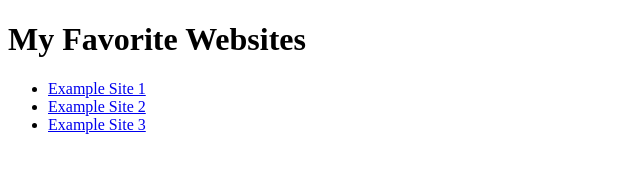
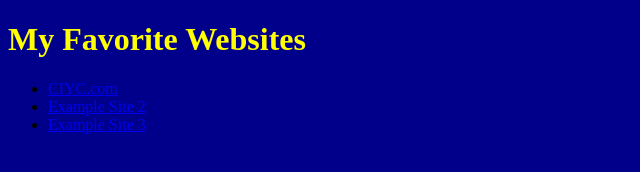
Before and after one commit to rtyhurst/github.io, a plain HTML site: page index.html in a window 1280 px wide. Shown: the whole page, without its empty margins (0-640 px from the left). Drawn offline with Linux system fonts and the light colour scheme.

Commit message:
Update index.html

```diff
--- a/index.html
+++ b/index.html
@@ -4,11 +4,12 @@
     <meta charset="UTF-8">
     <meta name="viewport" content="width=device-width, initial-scale=1.0">
     <title>My Favorite Sites</title>
+    <link rel="stylesheet" href="./style.css" />
 </head>
 <body>
     <h1>My Favorite Websites</h1>
     <ul>
-        <li><a href="https://www.example1.com">Example Site 1</a></li>
+        <li><a href="https://ciyc.com/">CIYC.com</a></li>
         <li><a href="https://www.example2.com">Example Site 2</a></li>
         <li><a href="https://www.example3.com">Example Site 3</a></li>
     </ul>
```
